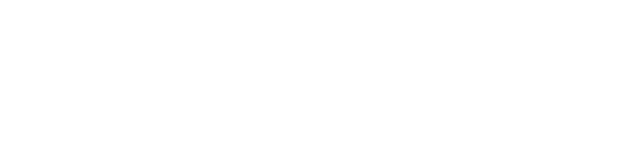
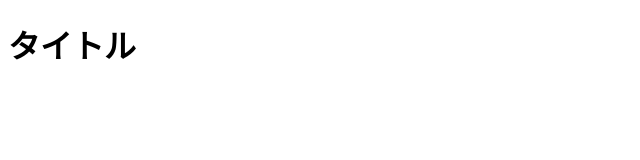
Before and after one commit to Turtar/myst_m0_training, a plain HTML site: page index.html in a window 1280 px wide. Shown: the whole page, without its empty margins (0-640 px from the left). Drawn offline with Linux system fonts and the light colour scheme.

Commit message:
タイトル書いた

```diff
--- a/index.html
+++ b/index.html
@@ -2,8 +2,9 @@
 <html lang="en">
   <head>
     <meta charset="UTF-8" />
-    <meta name="viewport" content="width=device-width, initial-scale=1.0" />
     <title>Document</title>
   </head>
-  <body></body>
+  <body>
+    <h1>タイトル</h1>
+  </body>
 </html>
```
